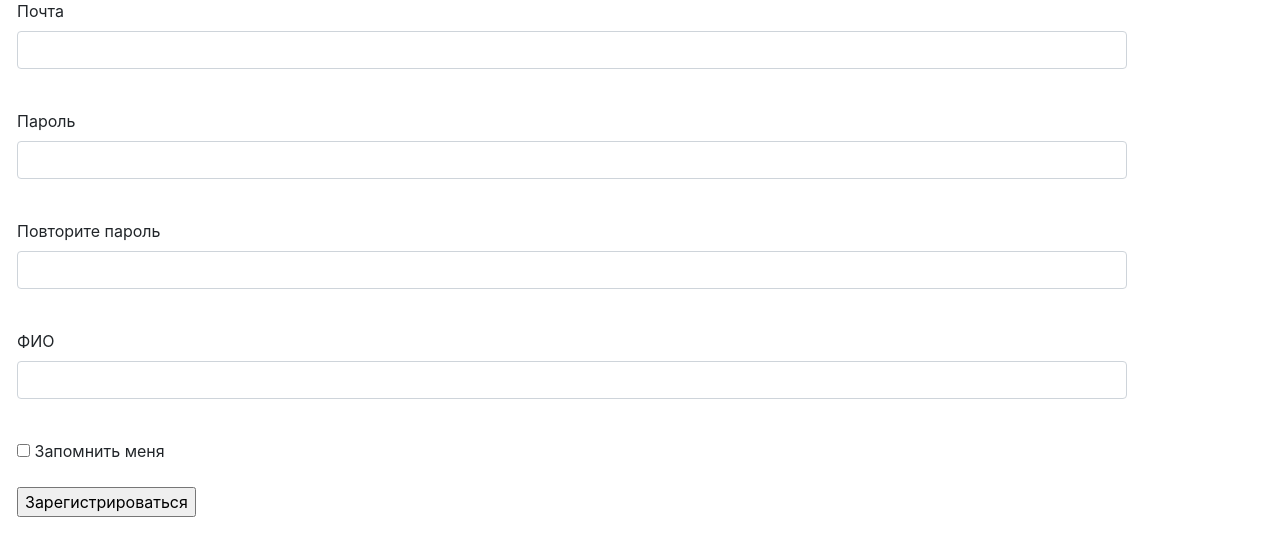
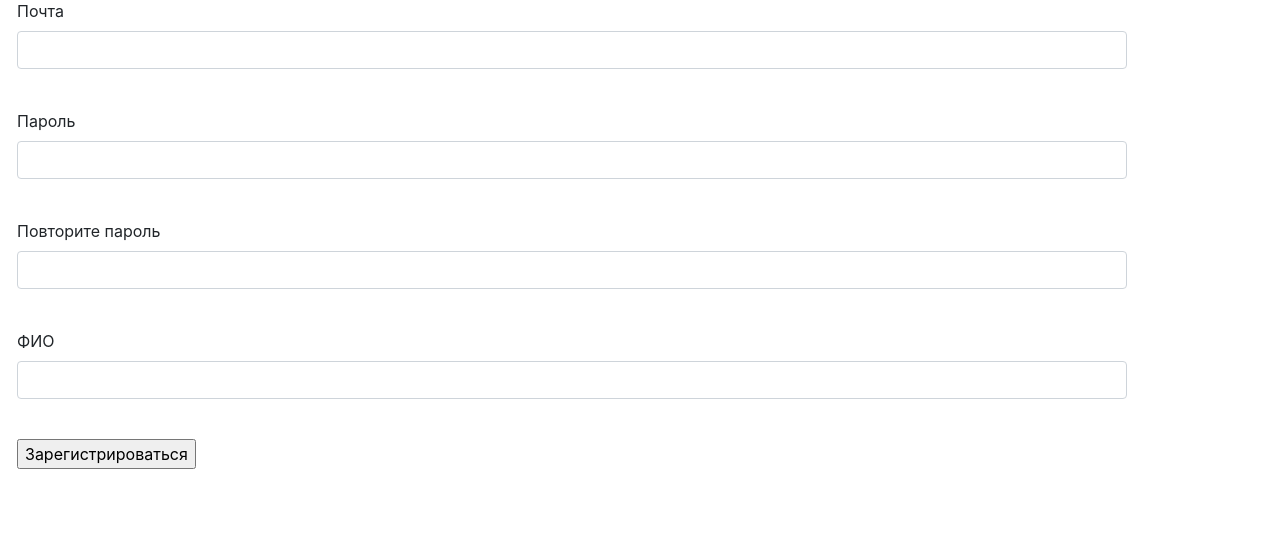
Before and after one commit to gazonomeshalka/CSN_wt, a Flask app: page /register in a window 1280 px wide. Shown: the part 137-693 px from the top of the page. Run offline with Flask 3, Linux system fonts and the light colour scheme; some libraries are stand-ins or nearby versions.

```diff
--- a/data/loginforms.py
+++ b/data/loginforms.py
@@ -9,14 +9,12 @@ class RegisterForm(FlaskForm):
     SNO = StringField('ФИО', validators=[DataRequired()])
     password = PasswordField('Пароль', validators=[DataRequired()])
     password_again = PasswordField('Повторите пароль', validators=[DataRequired()])
-    remember_me = BooleanField('Запомнить меня')
     submit = SubmitField('Зарегистрироваться')
 
 
 class LoginForm(FlaskForm):
     email = EmailField('Почта', validators=[DataRequired()])
     password = PasswordField('Пароль', validators=[DataRequired()])
-    remember_me = BooleanField('Запомнить меня')
     submit = SubmitField('Войти')
 
 
--- a/main.py
+++ b/main.py
@@ -10,7 +10,6 @@ from data.loginforms import ManageStoreBossForm, CreateAnnounceForm
 from data.passwords_func import create_key, check_password
 import datetime
 from apscheduler.schedulers.background import BackgroundScheduler
-from sqlalchemy import delete
 import sqlite3
 import os
 from werkzeug.utils import secure_filename
--- a/templates/login.html
+++ b/templates/login.html
@@ -18,7 +18,6 @@
             <span style="color: red;">[{{ error }}]</span>
             {% endfor %}
         </p>
-        <p>{{ form.remember_me() }} {{ form.remember_me.label }}</p>
         <p>{{ form.submit() }}</p>
 		{{message}}
     </form>
--- a/templates/register.html
+++ b/templates/register.html
@@ -40,7 +40,6 @@
             </p>
         {% endfor %}
     </p>
-	<p>{{ form.remember_me() }} {{ form.remember_me.label }}</p>
 	<p>{{ form.submit() }}</p>
     {{message}}
 </form>
```
Also changed, not shown: db/global.db, 1 other file.
